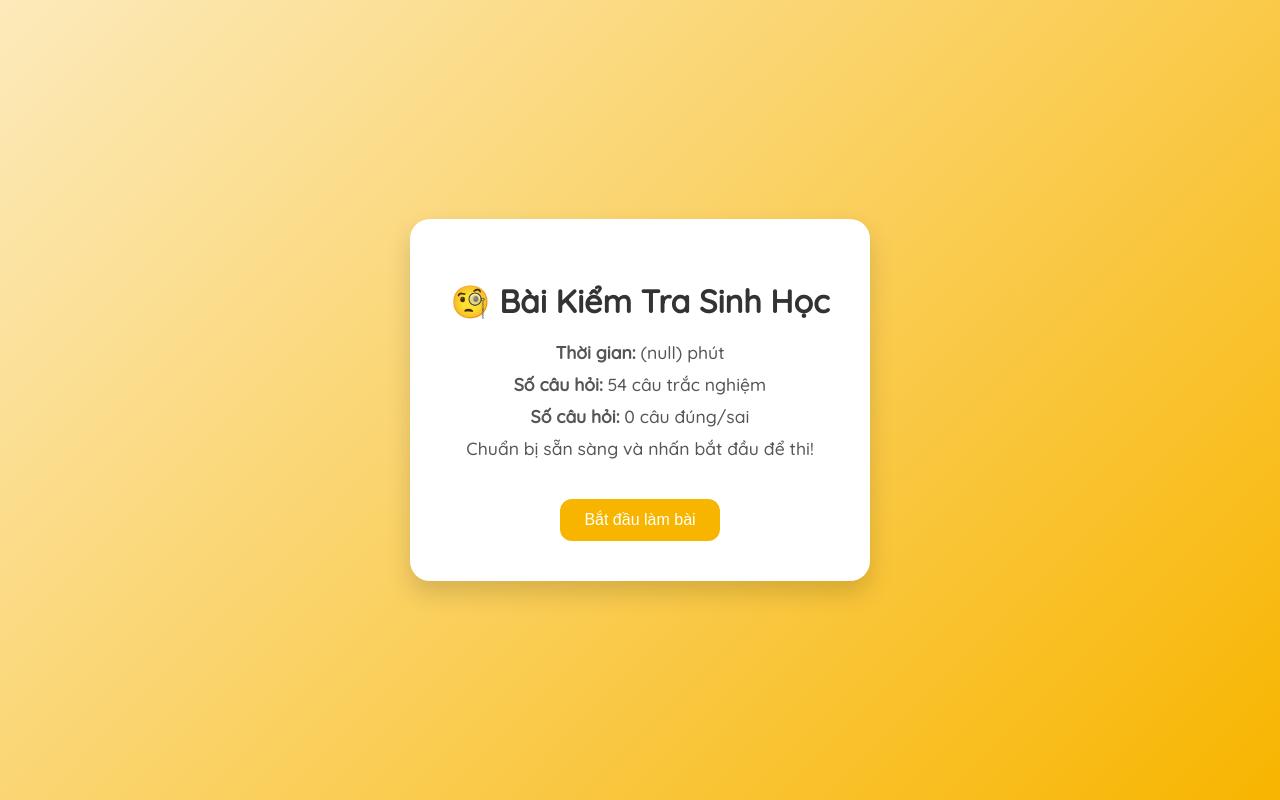
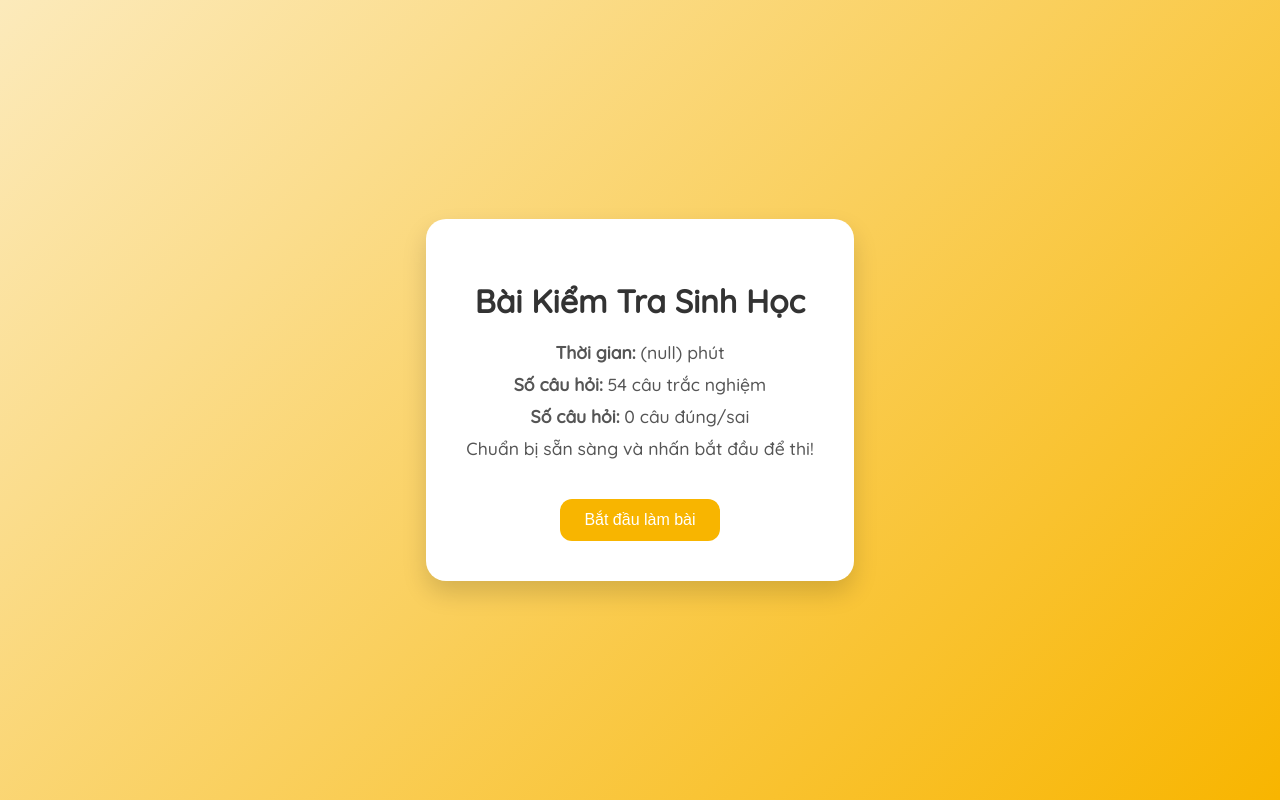
Before and after one commit to nhatminh-0311/thiontap, a plain HTML site: page trangtruocthi sinh.html in a window 1280 px wide. Drawn offline with Linux system fonts and the light colour scheme.

Commit message:
Add files via upload

```diff
--- a/trangtruocthi sinh.html
+++ b/trangtruocthi sinh.html
@@ -56,7 +56,7 @@
 <body>
 
 <div class="card">
-  <h1>🧐 Bài Kiểm Tra Sinh Học</h1>
+  <h1>Bài Kiểm Tra Sinh Học</h1>
   <p><strong>Thời gian:</strong> (null) phút</p>
   <p><strong>Số câu hỏi:</strong> 54 câu trắc nghiệm</p>
   <p><strong>Số câu hỏi:</strong> 0 câu đúng/sai</p>
```
